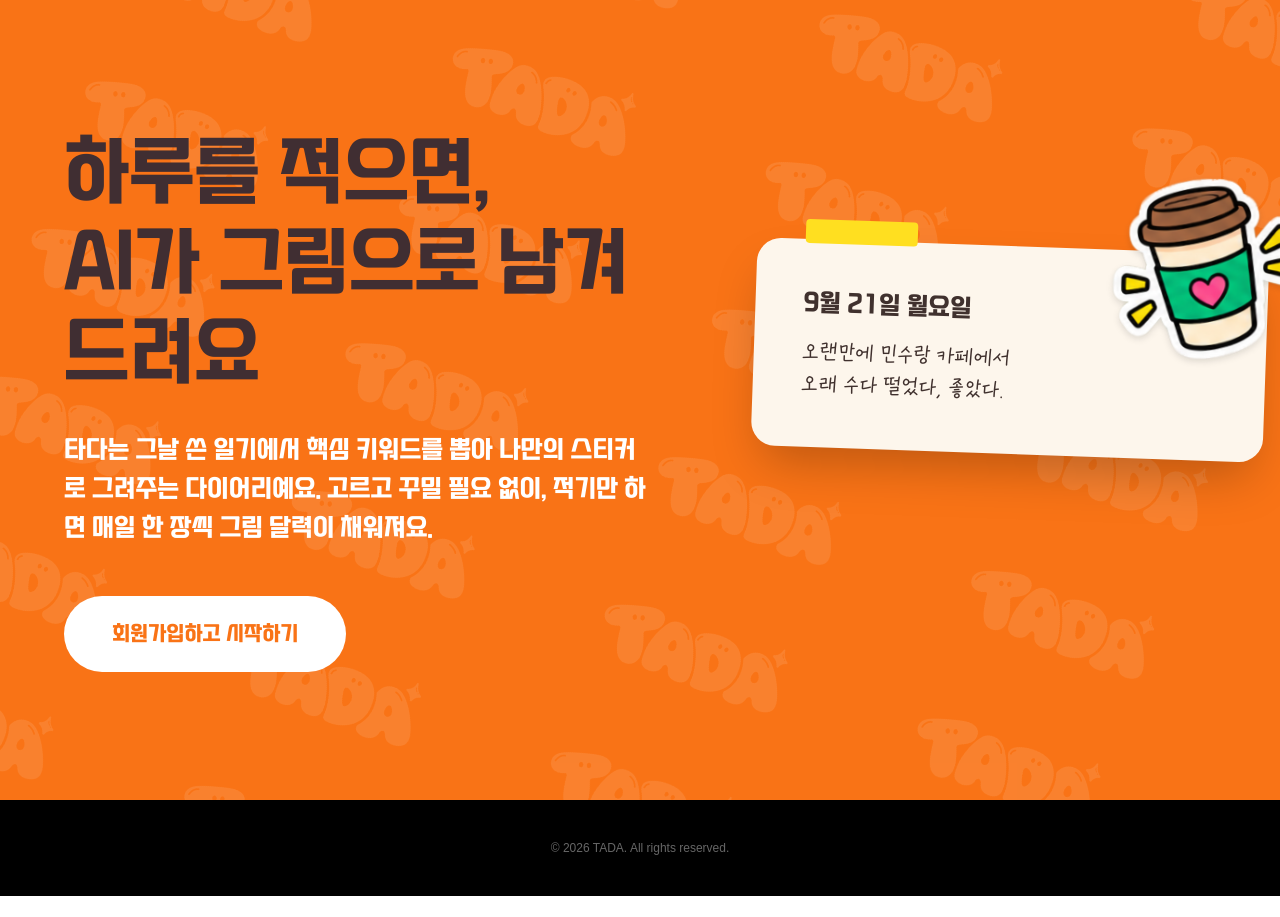
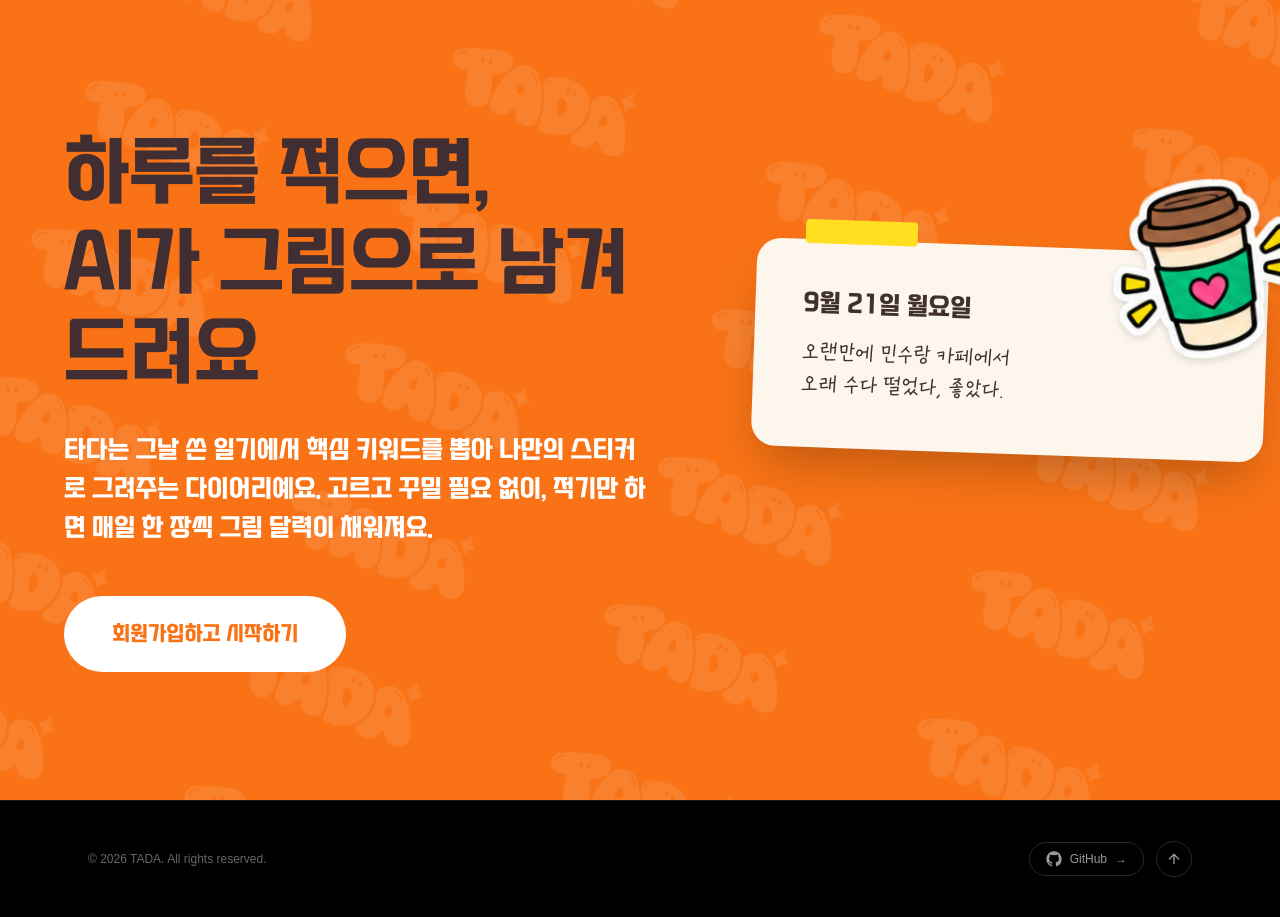
Before and after one commit to OhSSangHoon/tada-frontend, a Next.js app: page / in a window 1280 px wide. Before the commit the page ends 896 px from the top, so only its background shows below. Built offline with nearby package versions, Linux system fonts and the light colour scheme; no server answers; a web font is replaced by a local one.

Commit message:
style: footer 스타일 수정

```diff
--- a/domains/guest/components/GuestLandingPage.tsx
+++ b/domains/guest/components/GuestLandingPage.tsx
@@ -7,6 +7,7 @@
 import type { Swiper as SwiperType } from "swiper";
 import "swiper/css";
 import { DIARY_FONT } from "@/domains/diary/utils/fonts";
+import { SCROLL_TO_TOP_EVENT } from "@/shared/components/ScrollToTopButton";
 
 interface GuestLandingPageProps {
   // 본문 내 "회원가입하고 시작하기" 버튼 클릭 콜백
@@ -55,11 +56,12 @@
   return (
     <div
       aria-hidden
-      className="pointer-events-none absolute inset-0 overflow-hidden"
+      className="pointer-events-none absolute inset-0 overflow-hidden [contain:paint]"
     >
       <div
         className="absolute -inset-1/4 grid grid-cols-6 gap-x-20 gap-y-14"
-        style={{ transform: "rotate(20deg)", opacity }}
+        // 회전+반투명한 큰 이미지 격자를 스크롤마다 다시 그리지 않도록 GPU 레이어로 고정
+        style={{ transform: "rotate(20deg)", opacity, willChange: "transform" }}
       >
         {Array.from({ length: 48 }).map((_, i) => (
           <Image
@@ -68,6 +70,7 @@
             alt=""
             width={2286}
             height={824}
+            sizes="192px"
             className="h-auto w-48 shrink-0"
           />
         ))}
@@ -81,19 +84,37 @@
   const containerRef = useRef<HTMLDivElement | null>(null);
 
   useEffect(() => {
+    // Footer의 맨 위로 버튼으로 올라오는 중인지 (랜딩에 도착한 뒤 첫 슬라이드로 넘기기 위함)
+    let returningToTop = false;
+
     const handleScroll = () => {
       const swiper = swiperRef.current;
       if (
-        swiper &&
-        !swiper.mousewheel.enabled &&
-        containerRef.current &&
-        containerRef.current.getBoundingClientRect().top >= 0
+        !swiper ||
+        !containerRef.current ||
+        containerRef.current.getBoundingClientRect().top < 0
       ) {
+        return;
+      }
+      if (!swiper.mousewheel.enabled) {
         swiper.mousewheel.enable();
       }
+      if (returningToTop) {
+        returningToTop = false;
+        swiper.slideTo(0, 900);
+      }
+    };
+    // Footer의 맨 위로 버튼: 먼저 랜딩까지 부드럽게 올라온 뒤, 도착하면 첫 슬라이드로 전환한다.
+    const handleScrollToTop = () => {
+      returningToTop = true;
+      handleScroll();
     };
     window.addEventListener("scroll", handleScroll);
-    return () => window.removeEventListener("scroll", handleScroll);
+    window.addEventListener(SCROLL_TO_TOP_EVENT, handleScrollToTop);
+    return () => {
+      window.removeEventListener("scroll", handleScroll);
+      window.removeEventListener(SCROLL_TO_TOP_EVENT, handleScrollToTop);
+    };
   }, []);
 
   return (
--- a/shared/components/Footer.tsx
+++ b/shared/components/Footer.tsx
@@ -1,8 +1,39 @@
+import { ScrollToTopButton } from "./ScrollToTopButton";
+
+const GITHUB_URL = "https://github.com/OhSSangHoon/tada-frontend";
+
 export function Footer() {
   return (
-    <footer className="w-full bg-black">
-      <div className="mx-auto max-w-6xl px-6 py-10 text-center text-xs text-white/40">
-        © {new Date().getFullYear()} TADA. All rights reserved.
+    <footer className="w-full border-t border-white/10 bg-black">
+      <div className="mx-auto flex max-w-6xl flex-col items-center gap-4 px-6 py-10 text-xs text-white/40 sm:flex-row sm:justify-between">
+        <span>© {new Date().getFullYear()} TADA. All rights reserved.</span>
+
+        <div className="flex items-center gap-3">
+        <a
+          href={GITHUB_URL}
+          target="_blank"
+          rel="noopener noreferrer"
+          aria-label="TADA GitHub 저장소 (새 탭에서 열기)"
+          className="group inline-flex items-center gap-2 rounded-full border border-white/15 px-4 py-2 text-white/60 transition-colors hover:border-white/40 hover:bg-white/5 hover:text-white focus-visible:outline-2 focus-visible:outline-offset-2 focus-visible:outline-white"
+        >
+          <svg
+            viewBox="0 0 24 24"
+            fill="currentColor"
+            aria-hidden="true"
+            className="h-4 w-4"
+          >
+            <path d="M12 .5C5.65.5.5 5.65.5 12c0 5.08 3.29 9.39 7.86 10.91.58.1.79-.25.79-.56v-2c-3.2.7-3.87-1.54-3.87-1.54-.52-1.33-1.28-1.69-1.28-1.69-1.04-.71.08-.7.08-.7 1.15.08 1.76 1.18 1.76 1.18 1.03 1.76 2.69 1.25 3.35.96.1-.74.4-1.25.73-1.54-2.55-.29-5.24-1.28-5.24-5.69 0-1.26.45-2.28 1.18-3.09-.12-.29-.51-1.46.11-3.05 0 0 .97-.31 3.17 1.18a11 11 0 0 1 5.78 0c2.2-1.49 3.17-1.18 3.17-1.18.62 1.59.23 2.76.11 3.05.74.81 1.18 1.83 1.18 3.09 0 4.42-2.69 5.39-5.25 5.68.41.36.78 1.06.78 2.14v3.17c0 .31.21.67.8.56A11.51 11.51 0 0 0 23.5 12C23.5 5.65 18.35.5 12 .5Z" />
+          </svg>
+          <span className="font-medium">GitHub</span>
+          <span
+            aria-hidden="true"
+            className="transition-transform group-hover:translate-x-0.5"
+          >
+            →
+          </span>
+        </a>
+          <ScrollToTopButton />
+        </div>
       </div>
     </footer>
   );
--- /dev/null
+++ b/shared/components/ScrollToTopButton.tsx
@@ -0,0 +1,33 @@
+"use client";
+
+export const SCROLL_TO_TOP_EVENT = "tada:scroll-to-top";
+
+export function ScrollToTopButton() {
+  const handleClick = () => {
+    window.scrollTo({ top: 0, behavior: "smooth" });
+    // 풀페이지 Swiper 등 페이지 쪽에서 자신의 위치를 초기화할 수 있게 알린다.
+    window.dispatchEvent(new Event(SCROLL_TO_TOP_EVENT));
+  };
+
+  return (
+    <button
+      type="button"
+      onClick={handleClick}
+      aria-label="맨 위로 이동"
+      className="group inline-flex h-9 w-9 items-center justify-center rounded-full border border-white/15 text-white/60 transition-colors hover:border-white/40 hover:bg-white/5 hover:text-white focus-visible:outline-2 focus-visible:outline-offset-2 focus-visible:outline-white"
+    >
+      <svg
+        viewBox="0 0 24 24"
+        fill="none"
+        stroke="currentColor"
+        strokeWidth="2"
+        strokeLinecap="round"
+        strokeLinejoin="round"
+        aria-hidden="true"
+        className="h-4 w-4 transition-transform group-hover:-translate-y-0.5"
+      >
+        <path d="M12 19V5M5 12l7-7 7 7" />
+      </svg>
+    </button>
+  );
+}
```
Also changed, not shown: 1 other file (tests, documents, lock files or other folders).
